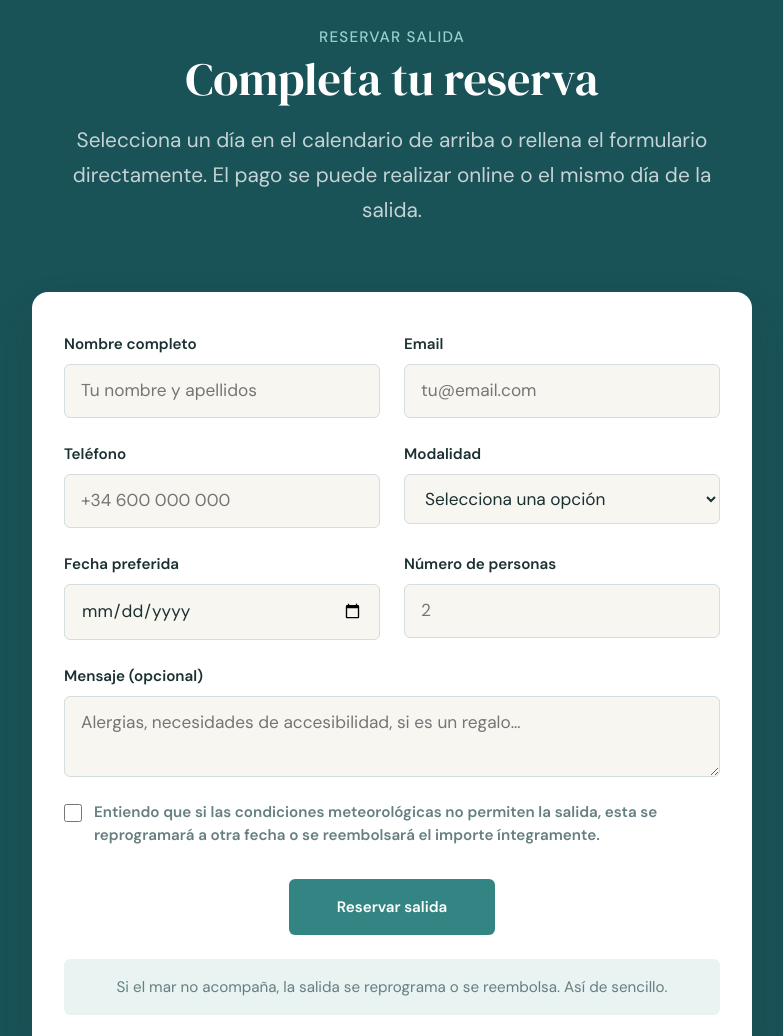
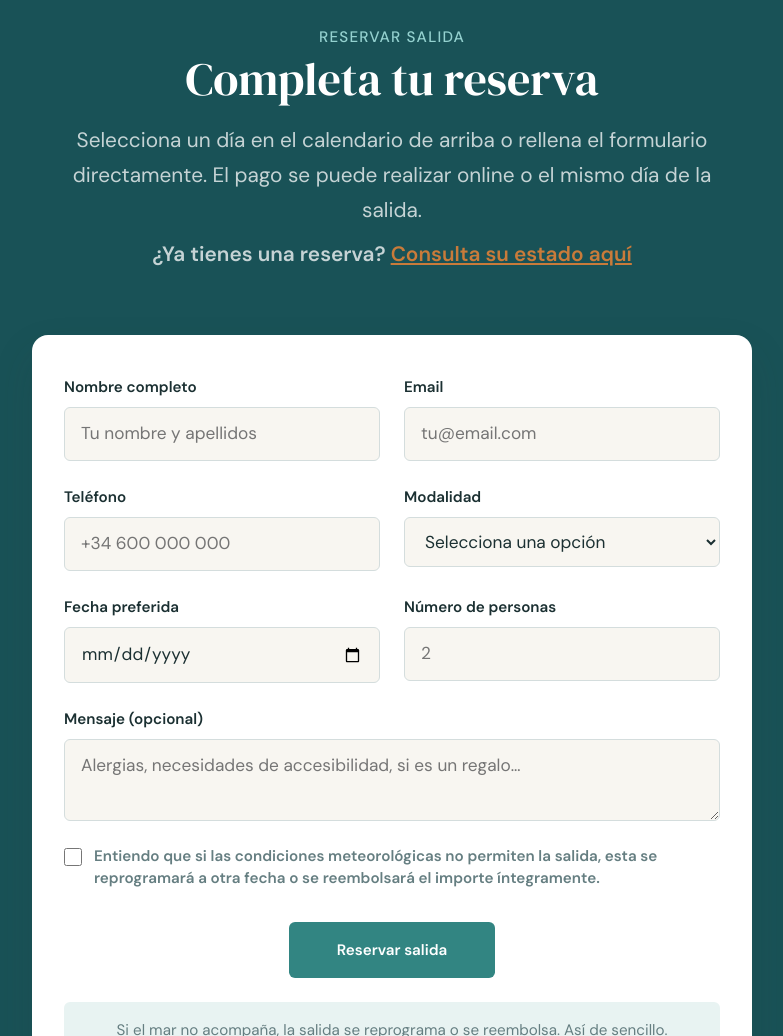
Before and after one commit to gerard-iartesana/de-la-mar-pescaturismo, a website: page index.html in a window 1280 px wide. Shown: the part 8680-9716 px from the top of the page, without its empty margins (248-1031 px from the left). Drawn offline with Linux system fonts and the light colour scheme; no server answers.

Commit message:
feat: added secondary lookup trigger in booking section description

```diff
--- a/index.html
+++ b/index.html
@@ -421,7 +421,7 @@
     <div class="section-header reveal">
       <span class="section-label">Reservar salida</span>
       <h2 class="section-title">Completa tu reserva</h2>
-      <p class="section-desc">Selecciona un día en el calendario de arriba o rellena el formulario directamente. El pago se puede realizar online o el mismo día de la salida.</p>
+      <p class="section-desc">Selecciona un día en el calendario de arriba o rellena el formulario directamente. El pago se puede realizar online o el mismo día de la salida. <br><span style="display:inline-block;margin-top:0.5rem;font-weight:600;color:var(--azul-texto);">¿Ya tienes una reserva? <a href="#" id="body-lookup-btn" style="color:var(--acento,#c97b3a);text-decoration:underline;">Consulta su estado aquí</a></span></p>
     </div>
     <form class="reserva-form reveal" id="reserva-form" novalidate>
       <div class="form-grid">
--- a/scripts/lookup.js
+++ b/scripts/lookup.js
@@ -13,6 +13,8 @@
     const closeBtn = document.getElementById('lookup-modal-close');
     const form = document.getElementById('lookup-form');
     const resultDiv = document.getElementById('lookup-result');
+
+    const bodyBtn = document.getElementById('body-lookup-btn');
 
     if (!modal) return;
 
@@ -40,6 +42,7 @@
     };
 
     if (openBtn) openBtn.addEventListener('click', openModal);
+    if (bodyBtn) bodyBtn.addEventListener('click', openModal);
     if (mobileOpenBtn) mobileOpenBtn.addEventListener('click', (e) => {
       openModal(e);
       // Close mobile menu if open
```
